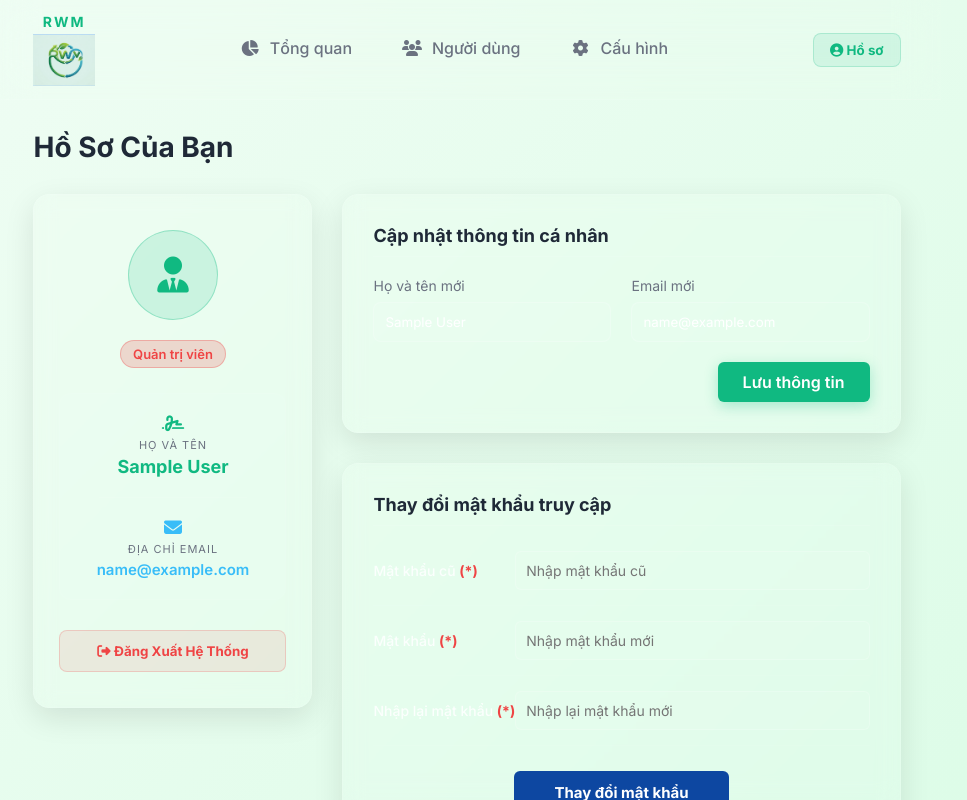
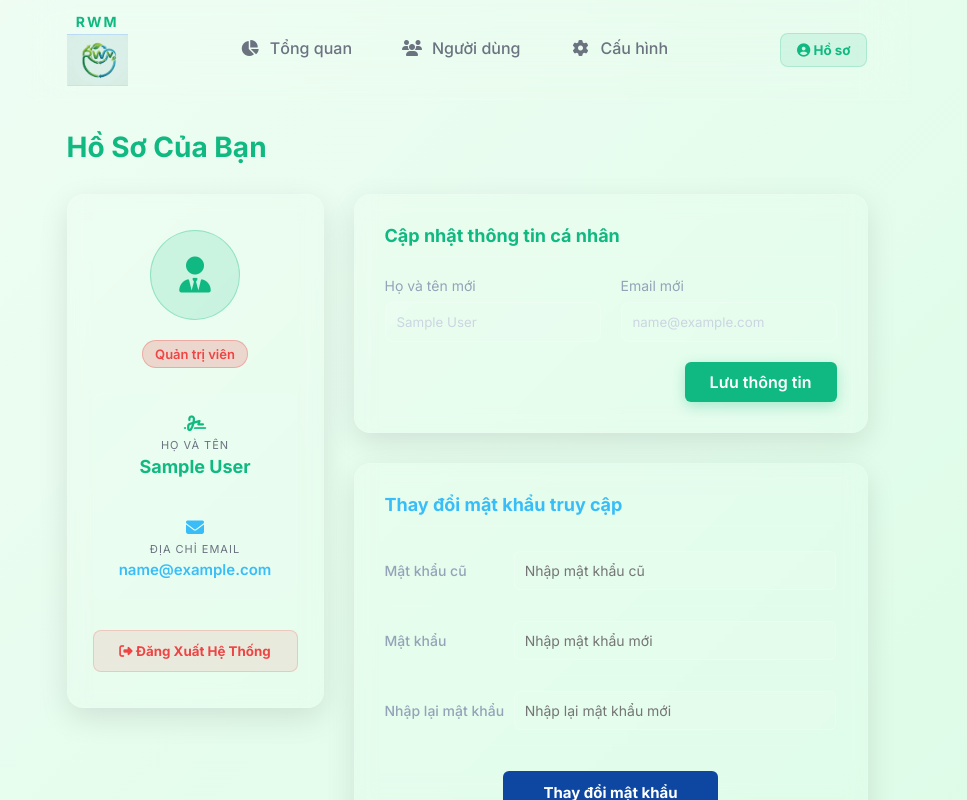
Before and after one commit to DinhBaoNg/rwm-system, a React (Vite) app in the folder Front-End/Main-website/: page /admin/profile in a window 1280 px wide. Shown: the whole page, without its empty margins (173-1140 px from the left). Built offline with nearby package versions, Linux system fonts and the light colour scheme; sample sign-in values are in the browser's storage.

Commit message:
💄 Cấu hình Profile: Xóa ký tự (*) và loại bỏ phông chữ màu trắng của label/input

```diff
--- a/Front-End/Main-website/src/pages/Admin/AdminProfile.jsx
+++ b/Front-End/Main-website/src/pages/Admin/AdminProfile.jsx
@@ -9,7 +9,7 @@ function AdminProfile() {
   const [infoForm, setInfoForm] = useState({ name: '', email: '' });
   const [isSavingInfo, setIsSavingInfo] = useState(false);
 
-  // State cho Form Mật Khẩu (theo format hình ảnh yêu cầu)
+  // State cho Form Mật Khẩu
   const [passwordForm, setPasswordForm] = useState({
     currentPassword: '',
     newPassword: '',
@@ -65,7 +65,7 @@ function AdminProfile() {
     }
   };
 
-  // Xử lý đổi mật khẩu (Theo format xác thực mật khẩu cũ)
+  // Xử lý đổi mật khẩu
   const handleChangePassword = async (e) => {
     e.preventDefault();
 
@@ -106,7 +106,7 @@ function AdminProfile() {
 
   return (
     <>
-      <h1 style={{ margin: '0 0 30px 0' }}>Hồ Sơ Của Bạn</h1>
+      <h1 style={{ margin: '0 0 30px 0', color: 'var(--primary-color)' }}>Hồ Sơ Của Bạn</h1>
 
       <div style={{ display: 'grid', gridTemplateColumns: '1fr 2fr', gap: '30px', alignItems: 'start' }}>
 
@@ -122,6 +122,7 @@ function AdminProfile() {
 
           <span className="badge admin" style={{ marginBottom: '25px', fontSize: '13px' }}>Quản trị viên</span>
 
+          {/* Trình bày theo chiều dọc & Không dùng màu trắng */}
           <div style={{ width: '100%', background: 'rgba(255,255,255,0.03)', padding: '20px', borderRadius: '12px', border: '1px solid rgba(255,255,255,0.05)', marginBottom: '30px', display: 'flex', flexDirection: 'column', gap: '20px' }}>
 
             <div style={{ display: 'flex', flexDirection: 'column', alignItems: 'center', textAlign: 'center' }}>
@@ -154,18 +155,18 @@ function AdminProfile() {
 
           {/* Form 1: Cập nhật thông tin cơ bản */}
           <div className="chart-container" style={{ height: 'auto', padding: '30px' }}>
-            <h3 style={{ margin: '0 0 20px 0', borderBottom: '1px solid rgba(255,255,255,0.1)', paddingBottom: '10px' }}>
+            <h3 style={{ margin: '0 0 20px 0', borderBottom: '1px solid rgba(255,255,255,0.1)', paddingBottom: '10px', color: 'var(--primary-color)' }}>
               Cập nhật thông tin cá nhân
             </h3>
             <form onSubmit={handleUpdateInfo}>
               <div style={{ display: 'grid', gridTemplateColumns: '1fr 1fr', gap: '20px', marginBottom: '20px' }}>
                 <div>
-                  <label style={{ display: 'block', marginBottom: '8px', fontSize: '14px', color: 'var(--text-muted)' }}>Họ và tên mới</label>
-                  <input required type="text" value={infoForm.name} onChange={e => setInfoForm({ ...infoForm, name: e.target.value })} style={{ width: '100%', padding: '11px', borderRadius: '8px', border: '1px solid rgba(255,255,255,0.2)', background: 'rgba(255,255,255,0.05)', color: 'white' }} />
+                  <label style={{ display: 'block', marginBottom: '8px', fontSize: '14px', color: '#94a3b8' }}>Họ và tên mới</label>
+                  <input required type="text" value={infoForm.name} onChange={e => setInfoForm({ ...infoForm, name: e.target.value })} style={{ width: '100%', padding: '11px', borderRadius: '8px', border: '1px solid rgba(255,255,255,0.2)', background: 'rgba(255,255,255,0.05)', color: '#cbd5e1', outline: 'none' }} />
                 </div>
                 <div>
-                  <label style={{ display: 'block', marginBottom: '8px', fontSize: '14px', color: 'var(--text-muted)' }}>Email mới</label>
-                  <input required type="email" value={infoForm.email} onChange={e => setInfoForm({ ...infoForm, email: e.target.value })} style={{ width: '100%', padding: '11px', borderRadius: '8px', border: '1px solid rgba(255,255,255,0.2)', background: 'rgba(255,255,255,0.05)', color: 'white' }} />
+                  <label style={{ display: 'block', marginBottom: '8px', fontSize: '14px', color: '#94a3b8' }}>Email mới</label>
+                  <input required type="email" value={infoForm.email} onChange={e => setInfoForm({ ...infoForm, email: e.target.value })} style={{ width: '100%', padding: '11px', borderRadius: '8px', border: '1px solid rgba(255,255,255,0.2)', background: 'rgba(255,255,255,0.05)', color: '#cbd5e1', outline: 'none' }} />
                 </div>
               </div>
               <div style={{ display: 'flex', justifyContent: 'flex-end' }}>
@@ -176,18 +177,18 @@ function AdminProfile() {
             </form>
           </div>
 
-          {/* Form 2: Thay đổi mật khẩu theo format hình ảnh */}
+          {/* Form 2: Thay đổi mật khẩu theo format hình ảnh (Bỏ (*) và Không dùng màu trắng) */}
           <div className="chart-container" style={{ height: 'auto', padding: '30px' }}>
-            <h3 style={{ margin: '0 0 25px 0', borderBottom: '1px solid rgba(255,255,255,0.1)', paddingBottom: '10px', fontSize: '18px', fontWeight: 'bold' }}>
+            <h3 style={{ margin: '0 0 25px 0', borderBottom: '1px solid rgba(255,255,255,0.1)', paddingBottom: '10px', fontSize: '18px', fontWeight: 'bold', color: '#38bdf8' }}>
               Thay đổi mật khẩu truy cập
             </h3>
 
             <form onSubmit={handleChangePassword} style={{ display: 'flex', flexDirection: 'column', gap: '15px' }}>
 
-              {/* Mật khẩu cũ (*) */}
+              {/* Mật khẩu cũ */}
               <div style={{ display: 'grid', gridTemplateColumns: '1fr 2.5fr', alignItems: 'center', borderBottom: '1px solid rgba(255,255,255,0.06)', paddingBottom: '15px' }}>
-                <label style={{ fontSize: '14px', color: 'rgba(255,255,255,0.85)', fontWeight: '500' }}>
-                  Mật khẩu cũ <span style={{ color: '#ef4444', fontWeight: 'bold' }}>(*)</span>
+                <label style={{ fontSize: '14px', color: '#94a3b8', fontWeight: '500' }}>
+                  Mật khẩu cũ
                 </label>
                 <input
                   required
@@ -195,14 +196,14 @@ function AdminProfile() {
                   placeholder="Nhập mật khẩu cũ"
                   value={passwordForm.currentPassword}
                   onChange={e => setPasswordForm({ ...passwordForm, currentPassword: e.target.value })}
-                  style={{ padding: '10px', borderRadius: '6px', border: '1px solid rgba(255,255,255,0.2)', background: 'rgba(255,255,255,0.05)', color: 'white', fontSize: '14px', outline: 'none' }}
+                  style={{ padding: '10px', borderRadius: '6px', border: '1px solid rgba(255,255,255,0.2)', background: 'rgba(255,255,255,0.05)', color: '#cbd5e1', fontSize: '14px', outline: 'none' }}
                 />
               </div>
 
-              {/* Mật khẩu (*) */}
+              {/* Mật khẩu */}
               <div style={{ display: 'grid', gridTemplateColumns: '1fr 2.5fr', alignItems: 'center', borderBottom: '1px solid rgba(255,255,255,0.06)', paddingBottom: '15px' }}>
-                <label style={{ fontSize: '14px', color: 'rgba(255,255,255,0.85)', fontWeight: '500' }}>
-                  Mật khẩu <span style={{ color: '#ef4444', fontWeight: 'bold' }}>(*)</span>
+                <label style={{ fontSize: '14px', color: '#94a3b8', fontWeight: '500' }}>
+                  Mật khẩu
                 </label>
                 <input
                   required
@@ -210,14 +211,14 @@ function AdminProfile() {
                   placeholder="Nhập mật khẩu mới"
                   value={passwordForm.newPassword}
                   onChange={e => setPasswordForm({ ...passwordForm, newPassword: e.target.value })}
-                  style={{ padding: '10px', borderRadius: '6px', border: '1px solid rgba(255,255,255,0.2)', background: 'rgba(255,255,255,0.05)', color: 'white', fontSize: '14px', outline: 'none' }}
+                  style={{ padding: '10px', borderRadius: '6px', border: '1px solid rgba(255,255,255,0.2)', background: 'rgba(255,255,255,0.05)', color: '#cbd5e1', fontSize: '14px', outline: 'none' }}
                 />
               </div>
 
-              {/* Nhập lại mật khẩu (*) */}
+              {/* Nhập lại mật khẩu */}
               <div style={{ display: 'grid', gridTemplateColumns: '1fr 2.5fr', alignItems: 'center', borderBottom: '1px solid rgba(255,255,255,0.06)', paddingBottom: '15px' }}>
-                <label style={{ fontSize: '14px', color: 'rgba(255,255,255,0.85)', fontWeight: '500' }}>
-                  Nhập lại mật khẩu <span style={{ color: '#ef4444', fontWeight: 'bold' }}>(*)</span>
+                <label style={{ fontSize: '14px', color: '#94a3b8', fontWeight: '500' }}>
+                  Nhập lại mật khẩu
                 </label>
                 <input
                   required
@@ -225,7 +226,7 @@ function AdminProfile() {
                   placeholder="Nhập lại mật khẩu mới"
                   value={passwordForm.confirmPassword}
                   onChange={e => setPasswordForm({ ...passwordForm, confirmPassword: e.target.value })}
-                  style={{ padding: '10px', borderRadius: '6px', border: '1px solid rgba(255,255,255,0.2)', background: 'rgba(255,255,255,0.05)', color: 'white', fontSize: '14px', outline: 'none' }}
+                  style={{ padding: '10px', borderRadius: '6px', border: '1px solid rgba(255,255,255,0.2)', background: 'rgba(255,255,255,0.05)', color: '#cbd5e1', fontSize: '14px', outline: 'none' }}
                 />
               </div>
 
@@ -240,7 +241,7 @@ function AdminProfile() {
                     borderRadius: '6px',
                     fontSize: '15px',
                     fontWeight: 'bold',
-                    background: '#0d47a1', /* Màu xanh đậm giống thiết kế yêu cầu */
+                    background: '#0d47a1',
                     color: 'white',
                     border: 'none',
                     cursor: 'pointer',
```
